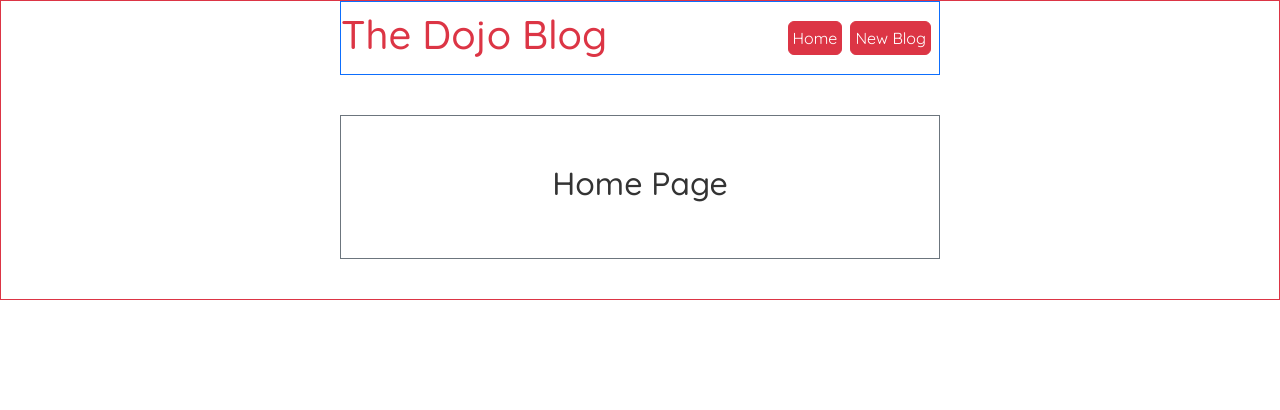
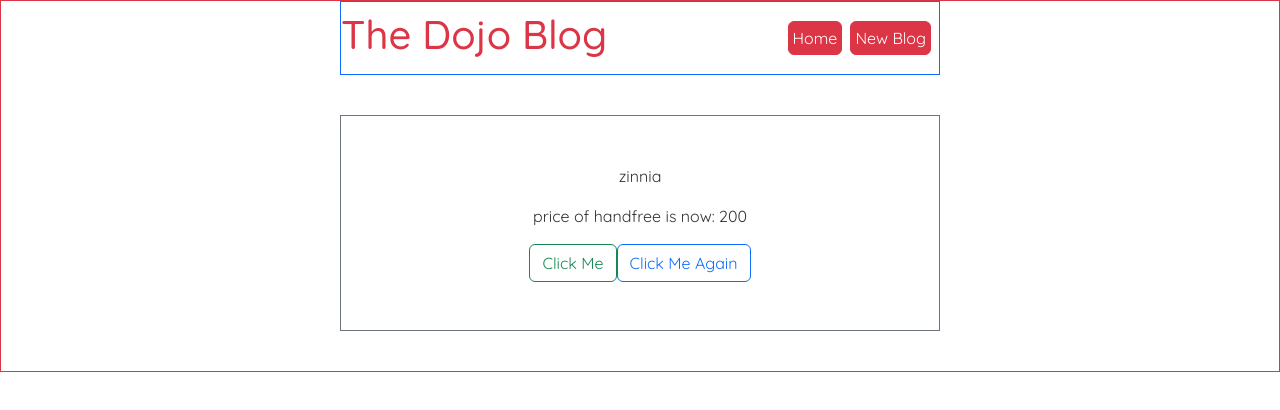
Before and after one commit to kiran-frontend-developer/ec-blog, a React (Create React App) app: page / in a window 1280 px wide. Shown: the top 410 px of the page. Built offline with nearby package versions, Linux system fonts and the light colour scheme.

Commit message:
Lecture 8

```diff
--- a/src/App.js
+++ b/src/App.js
@@ -8,6 +8,7 @@ function App() {
       <div className="content border border-secondary p-5">
         <Home />
       </div>
+      {/* 5ewq2z5e */}
     </div>
   );
 }
--- a/src/Home.js
+++ b/src/Home.js
@@ -1,9 +1,46 @@
-import React from 'react'
+import React, { useState } from 'react'
 
 const Home = () => {
+
+    // let name = 'zinnia'
+    const [name, setName] = useState('zinnia')
+    // console.log("name " + name + " & set name " + setName)
+    const [price, setPrice] = useState(200)
+
+    const handleClick = (e) => {
+        // name = 'cherry'
+        setName('cherry')
+        setPrice(300)
+        console.log("clicked " + name)
+        console.log("name " + name + " & set name " + setName)
+        // alert("clicked name ," + name)
+
+    }
+    const handleClickAgain = (name) => {
+        console.log(("hi my name is " + name))
+        alert("this is  " + name)
+    }
+
     return (
         <div className='home'>
-            <h2>Home Page</h2>
+            <p>{name}</p>
+            <p>price of handfree is now: {price}</p>
+            <button
+                type="button"
+                className="btn btn-outline-success"
+                onClick={handleClick}
+            >
+                Click Me
+            </button>
+            <button
+                type="button"
+                className="btn btn-outline-primary"
+                // onClick={handleClickAgain('lily')}
+                // onClick={() => { console.log('check it') }}
+                onClick={() => handleClickAgain('lily')}
+            >
+                Click Me Again
+            </button>
         </div >
     )
 }
--- a/src/Navbar.js
+++ b/src/Navbar.js
@@ -5,8 +5,8 @@ const Navbar = () => {
         <nav className="navbar border border-primary">
             <h1 className='text-danger'>The Dojo Blog</h1>
             <div className="links">
-                <button type="button" class="btn btn-danger me-2 p-1 text-decoration-none" href="/" >Home</button>
-                <button type="button" class="btn btn-danger me-2 p-1 text-decoration-none" href="/create" >New Blog</button>
+                <button type="button" className="btn btn-danger me-2 p-1 text-decoration-none" href="/" >Home</button>
+                <button type="button" className="btn btn-danger me-2 p-1 text-decoration-none" href="/create" >New Blog</button>
 
                 {/* <a href="/" className='me-2 p-1 text-decoration-none border border-secondary '>Home</a>
                 <a href="/create" className=' me-2 p-1 text-decoration-none border border-danger'>New Blog</a> */}
```
